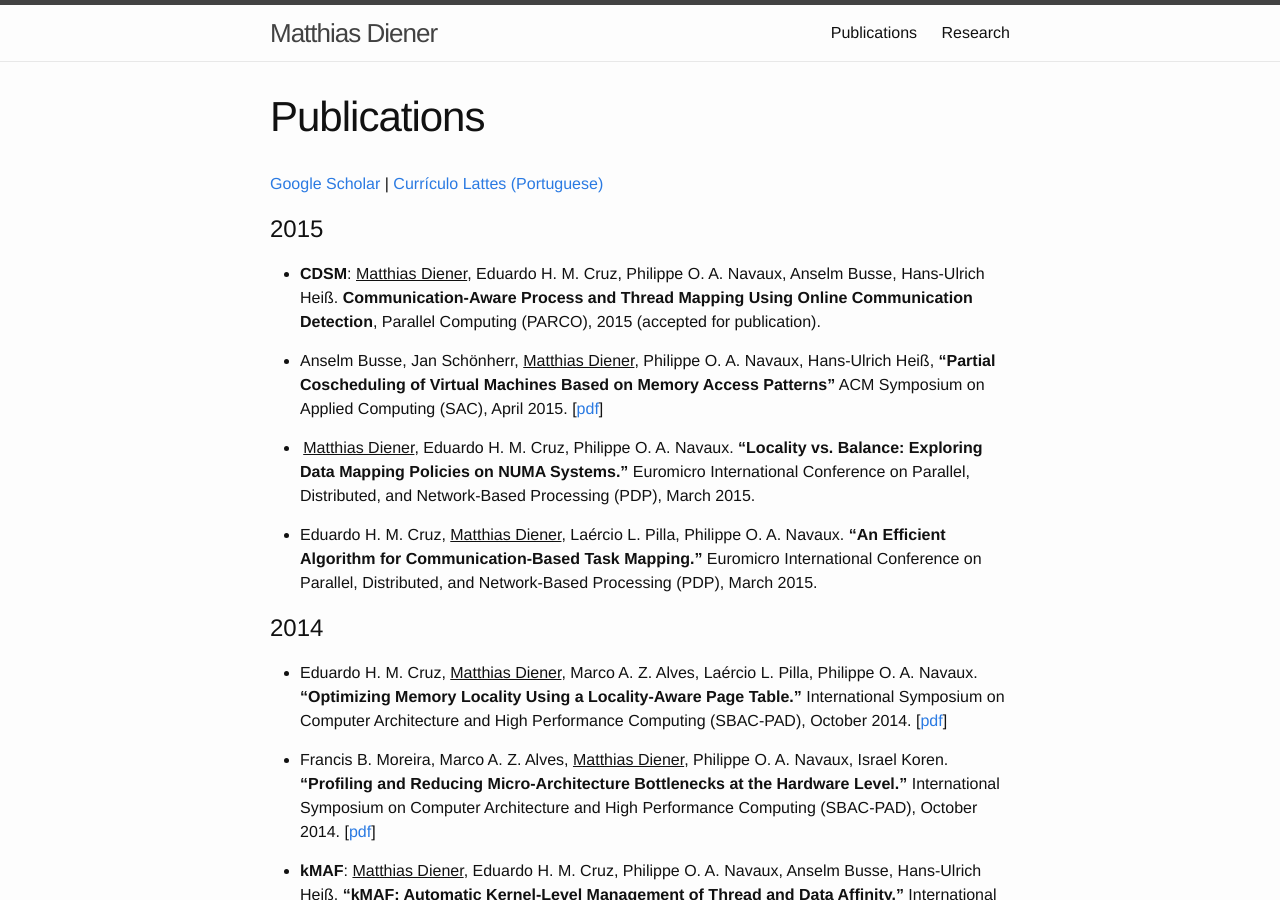
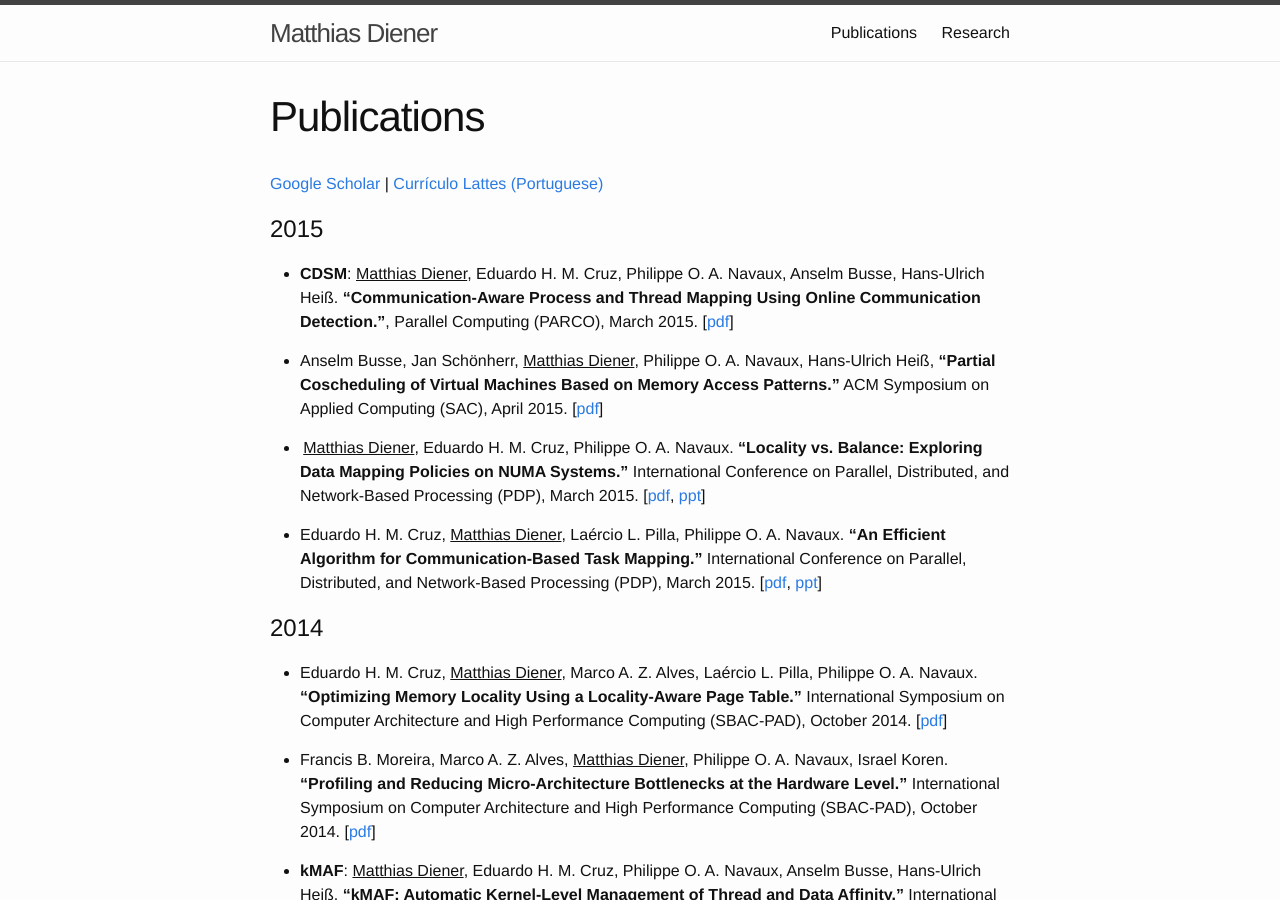
Before and after one commit to matthiasdiener/matthiasdiener.github.io, a Jekyll site: the page built from publications.md, in a window 1280 px wide and 900 px high. Built offline with Jekyll 4.4.1, drawn with Linux system fonts in a browser that asks for light colours.

Commit message:
add pdp/parco papers

```diff
--- a/publications.md
+++ b/publications.md
@@ -7,13 +7,13 @@ title: Publications
 
 # 2015
 
-* **CDSM**: <u>Matthias Diener</u>, Eduardo H. M. Cruz, Philippe O. A. Navaux, Anselm Busse, Hans-Ulrich Heiß. **Communication-Aware Process and Thread Mapping Using Online Communication Detection**, Parallel Computing (PARCO), 2015 (accepted for publication).
+* **CDSM**: <u>Matthias Diener</u>, Eduardo H. M. Cruz, Philippe O. A. Navaux, Anselm Busse, Hans-Ulrich Heiß. **"Communication-Aware Process and Thread Mapping Using Online Communication Detection."**, Parallel Computing (PARCO), March 2015. [[pdf](../files/2015-PARCO-CDSM.pdf)]
 
-* Anselm Busse, Jan Schönherr, <u>Matthias Diener</u>, Philippe O. A. Navaux, Hans-Ulrich Heiß, **“Partial Coscheduling of Virtual Machines Based on Memory Access Patterns”** ACM Symposium on Applied Computing (SAC), April 2015. [[pdf](../files/2014-SAC-Gang.pdf)]
+* Anselm Busse, Jan Schönherr, <u>Matthias Diener</u>, Philippe O. A. Navaux, Hans-Ulrich Heiß, **"Partial Coscheduling of Virtual Machines Based on Memory Access Patterns."** ACM Symposium on Applied Computing (SAC), April 2015. [[pdf](../files/2014-SAC-Gang.pdf)]
 
-* &thinsp;<u>Matthias Diener</u>, Eduardo H. M. Cruz, Philippe O. A. Navaux. **“Locality vs. Balance: Exploring Data Mapping Policies on NUMA Systems.”** Euromicro International Conference on Parallel, Distributed, and Network­-Based Processing (PDP), March 2015.
+* &thinsp;<u>Matthias Diener</u>, Eduardo H. M. Cruz, Philippe O. A. Navaux. **"Locality vs. Balance: Exploring Data Mapping Policies on NUMA Systems."** International Conference on Parallel, Distributed, and Network-Based Processing (PDP), March 2015. [[pdf](../files/2015-PDP-Locality.pdf), [ppt](../files/2015-PDP-Locality-presentation.pdf)]
 
-* Eduardo H. M. Cruz, <u>Matthias Diener</u>, Laércio L. Pilla, Philippe O. A. Navaux. **“An Efficient Algorithm for Communication­-Based Task Mapping.”** Euromicro International Conference on Parallel, Distributed, and Network­-Based Processing (PDP), March 2015.
+* Eduardo H. M. Cruz, <u>Matthias Diener</u>, Laércio L. Pilla, Philippe O. A. Navaux. **"An Efficient Algorithm for Communication-Based Task Mapping."** International Conference on Parallel, Distributed, and Network-Based Processing (PDP), March 2015. [[pdf](../files/2015-PDP-EagerMap.pdf), [ppt](../files/2015-PDP-EagerMap-presentation.pdf)]
 
 # 2014
 
@@ -21,31 +21,31 @@ title: Publications
 
 * Francis B. Moreira, Marco A. Z. Alves, <u>Matthias Diener</u>, Philippe O. A. Navaux, Israel Koren. **"Profiling and Reducing Micro-Architecture Bottlenecks at the Hardware Level."** International Symposium on Computer Architecture and High Performance Computing (SBAC-PAD), October 2014. [[pdf](../files/2014-SBAC-BLAP.pdf)]
 
-* **kMAF**: <u>Matthias Diener</u>, Eduardo H. M. Cruz, Philippe O. A. Navaux, Anselm Busse, Hans-Ulrich Heiß. **“kMAF: Automatic Kernel-Level Management of Thread and Data Affinity.”** International Conference on Parallel Architectures and Compilation Techniques (PACT), August 2014.
+* **kMAF**: <u>Matthias Diener</u>, Eduardo H. M. Cruz, Philippe O. A. Navaux, Anselm Busse, Hans-Ulrich Heiß. **"kMAF: Automatic Kernel-Level Management of Thread and Data Affinity."** International Conference on Parallel Architectures and Compilation Techniques (PACT), August 2014.
 [[pdf](../files/2014-PACT-kMAF.pdf)]
 
-* Eduardo H. M. Cruz, <u>Matthias Diener</u>, Marco A. Z. Alves, Philippe O. A. Navaux. **“Dynamic thread mapping of shared memory applications by exploiting cache coherence protocols.”** Journal of Parallel and Distributed Computing (JPDC), March 2014. [[pdf](../files/2014-JPDC-CohMap.pdf)]
+* Eduardo H. M. Cruz, <u>Matthias Diener</u>, Marco A. Z. Alves, Philippe O. A. Navaux. **"Dynamic thread mapping of shared memory applications by exploiting cache coherence protocols."** Journal of Parallel and Distributed Computing (JPDC), March 2014. [[pdf](../files/2014-JPDC-CohMap.pdf)]
 
 # 2013
 
-* Marco A. Z. Alves, Carlos Villavieja, <u>Matthias Diener</u>, Philippe O. A. Navaux. **“Energy Efficient Last Level Caches via Last Read/Write Prediction.”** International Symposium on Computer Architecture and High Performance Computing (SBAC-PAD), October 2013. [[pdf](../files/2014-SBAC-DEWP.pdf)]
+* Marco A. Z. Alves, Carlos Villavieja, <u>Matthias Diener</u>, Philippe O. A. Navaux. **"Energy Efficient Last Level Caches via Last Read/Write Prediction."** International Symposium on Computer Architecture and High Performance Computing (SBAC-PAD), October 2013. [[pdf](../files/2014-SBAC-DEWP.pdf)]
 
-* **SPCD**: <u>Matthias Diener</u>, Eduardo H. M. Cruz, Philippe O. A. Navaux. **“Communication-Based Mapping using Shared Pages.”** International Parallel & Distributed Processing Symposium (IPDPS), May 2013. [[pdf](../files/2013-IPDPS-SPCD.pdf), [ppt](../files/2013-IPDPS-SPCD-presentation.pdf)]
+* **SPCD**: <u>Matthias Diener</u>, Eduardo H. M. Cruz, Philippe O. A. Navaux. **"Communication-Based Mapping using Shared Pages."** International Parallel & Distributed Processing Symposium (IPDPS), May 2013. [[pdf](../files/2013-IPDPS-SPCD.pdf), [ppt](../files/2013-IPDPS-SPCD-presentation.pdf)]
 
-* Anselm Busse, Jan H. Schönherr, <u>Matthias Diener</u>, Gero Mühl, Jan Richling. **“Holistic Process Scheduling: Resource Interdependencies in Multi-Core Architectures.”** ACM Symposium on Applied Computing (SAC), March 2013. [[pdf](../files/2013-SAC-Quadbench.pdf)]
+* Anselm Busse, Jan H. Schönherr, <u>Matthias Diener</u>, Gero Mühl, Jan Richling. **"Holistic Process Scheduling: Resource Interdependencies in Multi-Core Architectures."** ACM Symposium on Applied Computing (SAC), March 2013. [[pdf](../files/2013-SAC-Quadbench.pdf)]
 
 # 2012
 
-* Eduardo Roloff, <u>Matthias Diener</u>, Alexandre Carissimi, Philippe O. A. Navaux. **“High Performance Computing in the Cloud: Deployment, Performance and Cost Efficiency.”** International Conference on Cloud Computing Technology and Science (CloudCom), November 2012. [[pdf](../files/2012-CloudCom-CloudMPI.pdf)]
+* Eduardo Roloff, <u>Matthias Diener</u>, Alexandre Carissimi, Philippe O. A. Navaux. **"High Performance Computing in the Cloud: Deployment, Performance and Cost Efficiency."** International Conference on Cloud Computing Technology and Science (CloudCom), November 2012. [[pdf](../files/2012-CloudCom-CloudMPI.pdf)]
 
-* Eduardo H. M. Cruz, <u>Matthias Diener</u>, Philippe O. A. Navaux. **“Using the Translation Lookaside Buffer to Map Threads in Parallel Applications Based on Shared Memory.”** International Parallel & Distributed Processing Symposium (IPDPS), May 2012. [[pdf](../files/2012-IPDPS-TLB.pdf)]
+* Eduardo H. M. Cruz, <u>Matthias Diener</u>, Philippe O. A. Navaux. **"Using the Translation Lookaside Buffer to Map Threads in Parallel Applications Based on Shared Memory."** International Parallel & Distributed Processing Symposium (IPDPS), May 2012. [[pdf](../files/2012-IPDPS-TLB.pdf)]
 
-* Eduardo Roloff, Francis Birck, <u>Matthias Diener</u>, Alexandre Carissimi, Philippe O. A. Navaux. **“Evaluating High Performance Computing on the Windows Azure Platform.”** International Conference on Cloud Computing (CLOUD), May 2012. [[pdf](../files/2012-CLOUD-Azure.pdf)]
+* Eduardo Roloff, Francis Birck, <u>Matthias Diener</u>, Alexandre Carissimi, Philippe O. A. Navaux. **"Evaluating High Performance Computing on the Windows Azure Platform."** International Conference on Cloud Computing (CLOUD), May 2012. [[pdf](../files/2012-CLOUD-Azure.pdf)]
 
 # 2011
 
-* Rodrigo V. Kassick, Francieli Z. Boito, <u>Matthias Diener</u>, et al. **“Trace-based Visualization as a Tool to Understand Applications’ I/O Performance in Multi-Core Machines.”** Workshop on Architecture and Multi-Core Applications (WAMCA), October 2011. [[pdf](../files/2011-WAMCA-OLAM.pdf)]
+* Rodrigo V. Kassick, Francieli Z. Boito, <u>Matthias Diener</u>, et al. **"Trace-based Visualization as a Tool to Understand Applications’ I/O Performance in Multi-Core Machines."** Workshop on Architecture and Multi-Core Applications (WAMCA), October 2011. [[pdf](../files/2011-WAMCA-OLAM.pdf)]
 
 # 2010
 
-* &thinsp;<u>Matthias Diener</u>, Felipe L. Madruga, Eduardo R. Rodrigues, et al. **“Evaluating Thread Placement Based on Memory Access Patterns for Multi-core Processors.”** International Conference on High Performance Computing and Communications (HPCC), September 2010. [[pdf](../files/2010-HPCC-SimpleMap.pdf)]
+* &thinsp;<u>Matthias Diener</u>, Felipe L. Madruga, Eduardo R. Rodrigues, et al. **"Evaluating Thread Placement Based on Memory Access Patterns for Multi-core Processors."** International Conference on High Performance Computing and Communications (HPCC), September 2010. [[pdf](../files/2010-HPCC-SimpleMap.pdf)]
```
Also changed, not shown: 5 other files.
